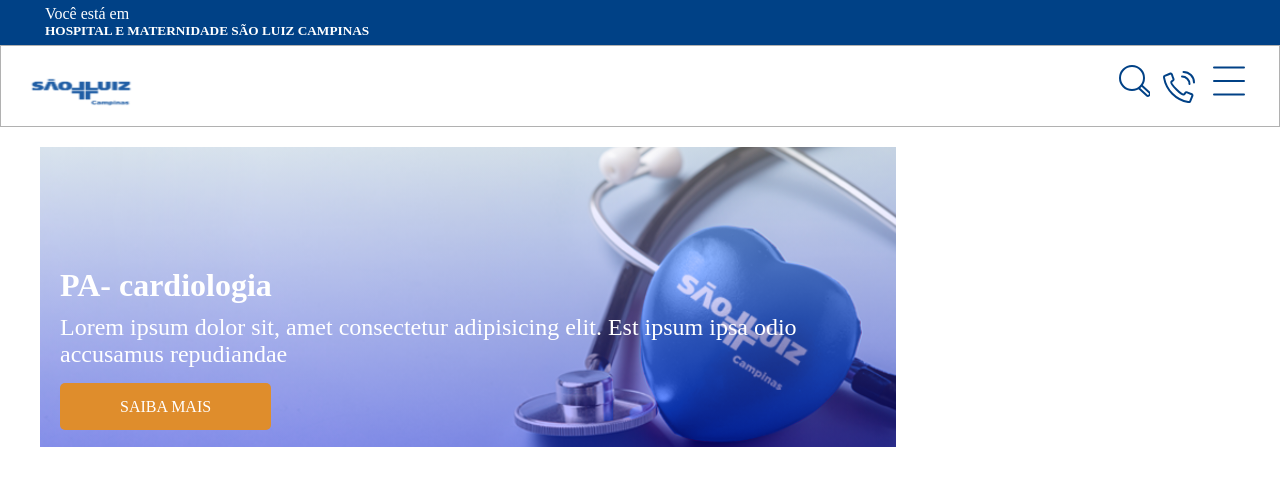
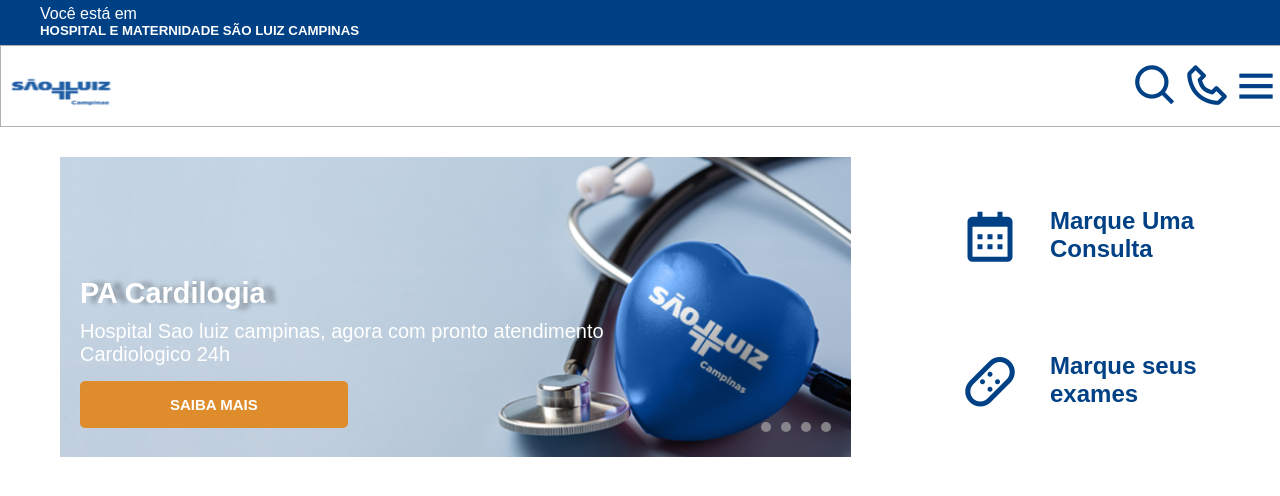
Before and after one commit to Zuruy/MySites, a PHP site: page / in a window 1280 px wide. Shown: the top 496 px of the page. Run offline with PHP 8.4, Linux system fonts and the light colour scheme.

Commit message:
arrumei tudo

```diff
--- a/D,or/index.html
+++ b/D,or/index.html
@@ -4,50 +4,101 @@
     <meta charset="UTF-8">
     <meta name="viewport" content="width=device-width, initial-scale=1.0">
     <link rel="stylesheet" href="style.css">
+
+    <link rel="stylesheet"
+    href="https://unpkg.com/boxicons@latest/css/boxicons.min.css">
+
+
     <title>Home</title>
 </head>
 <body>
-    <nav>
+    <div class="fixed">
+        <div class="principal">
             <p>
                 Você está em
                 </p>
                 <h5>HOSPITAL E MATERNIDADE SÃO LUIZ CAMPINAS</h5>
-    </nav>
+            </div>
         <header>
             <img src="image/Logo.png" alt="" width="120px">
                 <div id="direita">
-                <a href=""><img src="image/lupa.png" class="left" alt=""></a>
-                <a href=""><img src="image/telefone.png" alt=""></a>
-                <a href=""><img src="image/tabela.png" alt=""></a>
+                    <i class='bx bx-search'></i>
+                    <i class='bx bx-phone'></i>
+                    <i class='bx bx-menu'></i>
+
                 </div>
 
         </header>
-    <div class="carousel-container">
-        <div class="carousel">
-            <div class="carousel-item active" style="background-image: url('image/Banner_site_pa-cardiologico.webp')">
-                <div class="text-overlay">
-                    <h1>PA- cardiologia</h1>
-                    <p>Lorem ipsum dolor sit, amet consectetur adipisicing elit. Est ipsum ipsa odio accusamus repudiandae </p>
-                    <a
-                    href="https://youtube.com">Saiba mais</a>
+
+
     </div>
+
+
+
+
+       <div class="lados">
+            <div class="slides">
+                <input type="radio" name="slide" id="slide1">
+                <input type="radio" name="slide" id="slide2">
+                <input type="radio" name="slide" id="slide3">
+                <input type="radio" name="slide" id="slide4">
+
+                <div class="slide s1">
+
+                    <div class="fundo">
+
+                        <div class="cor"></div>
+                        <div class="info">
+
+                            <h2>PA Cardilogia</h2>
+                            <p>Hospital Sao luiz  campinas, agora com pronto atendimento Cardiologico 24h</p>
+
+                            <a href="#">SAIBA MAIS</a>
+
                         </div>
-            <div class="carousel-item" style="background-image: url('image/Dora-01-Com-fundo-1.webp')">
-                <div class="text-overlay">
-                    <h1>Texto sobre a Imagem 2</h1>
+
+
+                        <img src="image/Banner_site_pa-cardiologico.webp" alt="">
+
                     </div>
+
                 </div>
-            <div class="carousel-item" style="background-image: url('imagem3.jpg')">
-                <div class="text-overlay">
-                    <h1>Texto sobre a Imagem 3</h1>
+
+
+                <div class="navigation">
+                    <label class="bar" for="slide1"></label>
+                    <label class="bar" for="slide2"></label>
+                    <label class="bar" for="slide3"></label>
+                    <label class="bar" for="slide4"></label>
+                </div>
+
+            </div>
+
+
+            <div class="baixo">
+                <div class="marque">
+                    <i class='bx bx-calendar'></i>
+                    <h2>Marque Uma Consulta</h2>
+                </div>
+                <div class="marque">
+                    <i class='bx bx-band-aid'></i>
+                    <h2>Marque seus exames</h2>
+
                 </div>
             </div>
        </div>
+    <main>
+       <!-- <div class="baixo">
+            <div class="marque">
+                <h2>Marque Uma Consulta</h2>
+            </div>
+            <div class="marque">
+                <h2>Marque seus exames</h2>
+            </div>
+        </div>
+    </div>
+        -->
 
-    <div id="lado">
-        agokpasglçl
-    </div>
-    <main>
 
     </main>
 </body>
--- a/D,or/style.css
+++ b/D,or/style.css
@@ -4,28 +4,43 @@
     /* Isso garante que padding e border não alterem a largura e altura dos elementos */
 }
 
-nav {
+.fixed{
+    width: 100%;
+
+}
+
+.principal {
+
+
+    font-family: Arial, Helvetica, sans-serif;
     height: 35px;
-    padding: 5px;
+    padding:5px 0px;
     background-color: #004186;
     width: 100%;
     color: white;
 }
 
-nav p, h5 {
+.principal p, h5 {
     padding-left: 40px;
+}
+.principal h5{
+    font-weight: 800;
 }
 
 header {
+    background-color: white;
+    width: 100%;
+
     display: flex;
     align-items: center;
     /* Distribui os itens horizontalmente */
     border: 1px solid rgba(128, 128, 128, 0.612);
     height: 80px;
-    padding: 0 20px; /* Adiciona um espaçamento interno ao cabeçalho */
+
 }
 
 header > img {
+  position: relative;
     height: 45px;
     margin-top: 9px;
     margin-right: 20px;
@@ -34,115 +49,143 @@
 #direita {
     margin-left: auto; /* Coloca a div à direita */
     display: flex; /* Faz com que os itens dentro da div fiquem dispostos em linha */
+    font-size: 50px;
+    color: #004186;
 }
 
 #direita img {
     margin-right: 10px; /* Adiciona um espaço entre as imagens */
 }
+.lados{
 
-.carousel-container {
-    width: calc(70% - 40px); /* 70% da largura da tela menos a margem à esquerda */
-    height: 300px; /* Altura do carrossel */
-    overflow: hidden; /* Oculta as partes excedentes das imagens */
-    position: relative; /* Necessário para o posicionamento absoluto dos textos */
-    margin-left: 40px;
-    margin-top: 20px;
-    float: left; /* Faz com que o carrossel flutue à esquerda */
+ margin-top: 30px;
+ margin-left: 60px;
+  position: relative;
+
 }
 
-.carousel {
-    display: flex; /* Exibe as imagens em linha */
-    transition: transform 0.5s ease; /* Adiciona uma transição suave */
+.navigation{
+    position:absolute ;
+    bottom: 20px;
+    left: 80%;
+    display: inline-flex;
+}
+.bar{
+    cursor: pointer;
+    margin: 5px;
+    border-radius: 50%;
+    height: 10px;
+    width: 10px;
+    background-color:rgba(166, 166, 166, 0.7) ;
+    transition-duration: 0.5s;
+
+}
+.bar:hover{
+
+    background-color: rgb(255, 158, 2);
+}
+.pequeno img{
+    width: 100%;
+}
+input{
+    display: none;
+}
+.slides{
+    position: relative;
+    display: flex;
+    width: 350%;
+    height: 300px;
+}
+.slide{
+    display: flex;
+    width: 100%;
+    transition: .6s;
+}
+.slide img{
+    /*filter: sepia(1) hue-rotate(130deg) saturate(10) opacity(70%);*/
+    display: flex;
+    width: 100%;
+    height: 100%;
+}
+.fundo{
+    padding: 0;
+
+
+}
+.fundo > img{
+    position: relative;
+    z-index: -1000;
+    content: "";
+
 }
 
-.carousel-item {
-    width: 100%; /* As imagens devem ocupar toda a largura do carrossel */
-    height: 100%; /* As imagens devem ocupar toda a altura do carrossel */
-    background-size: cover; /* Redimensiona as imagens para cobrir toda a área */
-    background-position: center; /* Centraliza as imagens horizontalmente */
-    position: absolute; /* Permite o posicionamento absoluto das imagens */
-    top: 0; /* Alinha as imagens ao topo do carrossel */
-    left: 0; /* Alinha as imagens à esquerda do carrossel */
-    opacity: 0; /* Inicialmente, as imagens estão invisíveis */
-    transition: opacity 0.5s ease; /* Adiciona uma transição suave para a opacidade */
-    z-index: 1; /* Garante que o degradê apareça atrás do texto */
+.info{
+   position:absolute;
+   color: white;
+   font-family: Arial, Helvetica, sans-serif;
+   top: 40%;
+   margin-left: 20px;
+   width: 600px;
 }
+.info h2{
+    text-shadow: 10px 0px 5px  rgba(0, 0, 0, 0.316);
+    margin-bottom: 10px;
+    font-size: 1.8em;
+}
+.info p{
 
-.carousel-item.active {
-    opacity: 1; /* Torna a imagem ativa visível */
+    font-size: 20px;
+    margin-bottom: 30px;
+
 }
+.info a{
 
-.text-overlay {
-    margin-left: 20px;
-    margin-top: 120px;
-    position: absolute; /* Permite o posicionamento absoluto dos textos */
-    /* Centraliza o texto na tela */
-    color: white; /* Cor do texto */
-    text-align: left;
-    /* Alinha o texto ao centro */
-    z-index: 2; /* Garante que o texto esteja na frente do degradê */
+    color: white;
+    text-decoration: none;
+    background-color: #DF8D2C;
+    padding: 15px 90px;
+    border-radius: 5px;
+    font-size: 15px;
+    font-weight: bold;
 }
+#slides1:checked ~ .s1{
+    margin-left: 0;
 
-.text-overlay h1 {
-    margin-bottom: 10px;
 }
+.baixo{
+   position: relative;
+}
+.lados{
+    display: flex;
+}
+.baixo{
+    margin-top: 50px;
+    position: relative;
+    margin-right: 20px;
+    margin-left: 30px;
+}
+.marque{
+    transition-duration: .3s;
+    cursor: pointer;
+    font-family: Arial, Helvetica, sans-serif;
+    display: flex;
+    position: relative;
+    color: #004186;
+   width: 300px;
+    margin-bottom: 45px;
+    height: 100px;
 
-.text-overlay p {
-    margin-bottom: 30px;
-    font-size: 1.5em;
+
 }
+.marque:hover{
+    border-bottom: 7px solid #DF8D2C;
+}
+.marque i{
+    font-size: 60px;
+    margin-right: 30px;
+}
+@media only screen and (max-width: 600px) {
 
-.text-overlay > a {
-    text-transform: uppercase;
-    margin-top: 20px;
-    background-color: #DF8D2C;
-    text-decoration: none;
-    color: white;
-    padding: 15px 60px;
-    border-radius: 5px;
-    position: relative; /* Adicione esta linha */
-    z-index: 4; /* Adicione esta linha */
-    pointer-events: auto; /* Permitir eventos do mouse no link */
-    cursor: pointer;
-}
-
-.carousel-item::before {
-    content: "";
-    position: absolute;
-    top: 0;
-    left: 0;
-    width: 100%;
-    height: 100%;
-    background: linear-gradient(to bottom, rgba(255, 255, 255, 0.341), rgba(0, 0, 255, 0.318));
-    z-index: 0; /* Coloca o degradê atrás da imagem */
-}
-
-.carousel-item:first-child {
-    animation: fade 10s infinite; /* 10s é a duração de cada slide */
-}
-
-@keyframes slide {
-    0% { transform: translateX(0); }
-    100% { transform: translateX(-100%); }
-}
-
-@keyframes fade {
-    0% { opacity: 0; }
-    25% { opacity: 1; }
-    75% { opacity: 1; }
-    100% { opacity: 0; }
-}
-
-@media only screen and (max-width: 600px) {
-    .carousel-container {
-        width: 100%;
-        height: 350px;
-        margin: 0%;
-    }
-
-    .text-overlay a {
-        padding: 15px 190px;
-    }
 
     #direita {
         margin: 10px 0;
```
Lines whose indentation alone changed are shown as unchanged.
